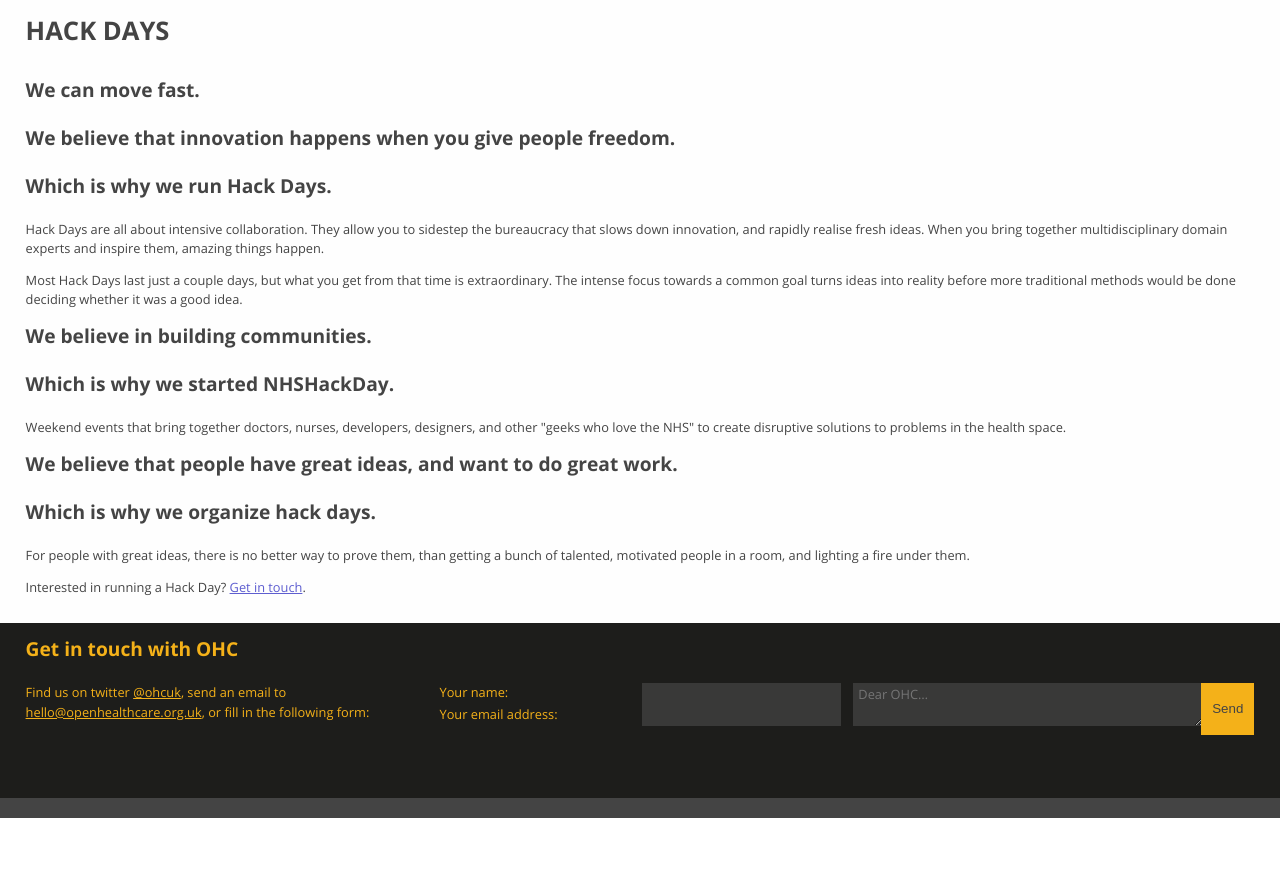
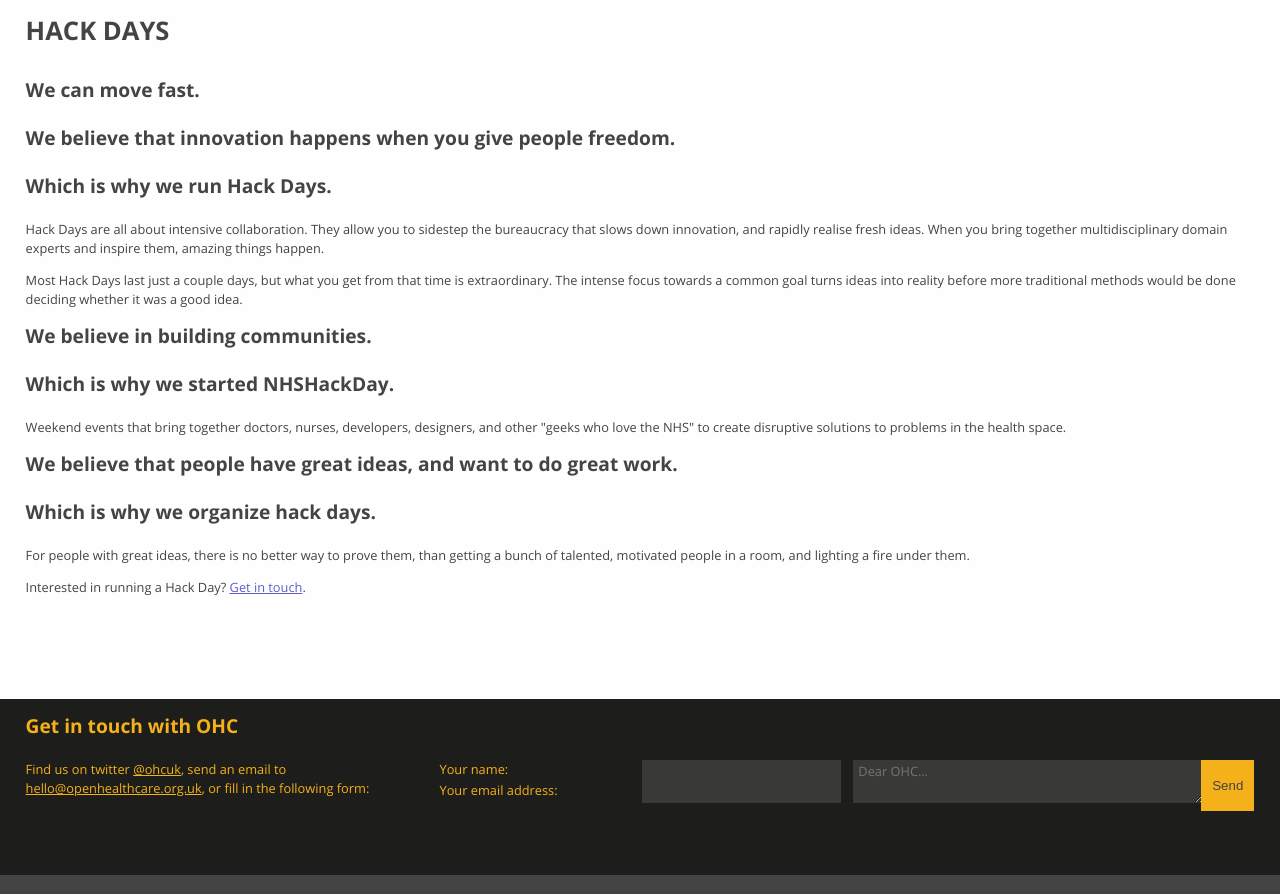
Before and after one commit to openhealthcare/ohcgo, a Django app: page /hack-days in a window 1280 px wide. Shown: the part 222-1116 px from the top of the page. Before the commit the page ends 1040 px from the top, so only its background shows below. Run offline with Django 3.2, Linux system fonts and the light colour scheme; parts of the project's set-up code (start-up, migrations or seed data) failed here and were passed over; some libraries are stand-ins or nearby versions.

Commit message:
Style refinements

```diff
--- a/ohcgo/static/css/ohc.css
+++ b/ohcgo/static/css/ohc.css
@@ -78,6 +78,10 @@ body {
 article, header {
 	display: block;
 	position: relative;
+}
+
+.content {
+	padding: 0 0 6em;
 }
 
 .footer {
```
